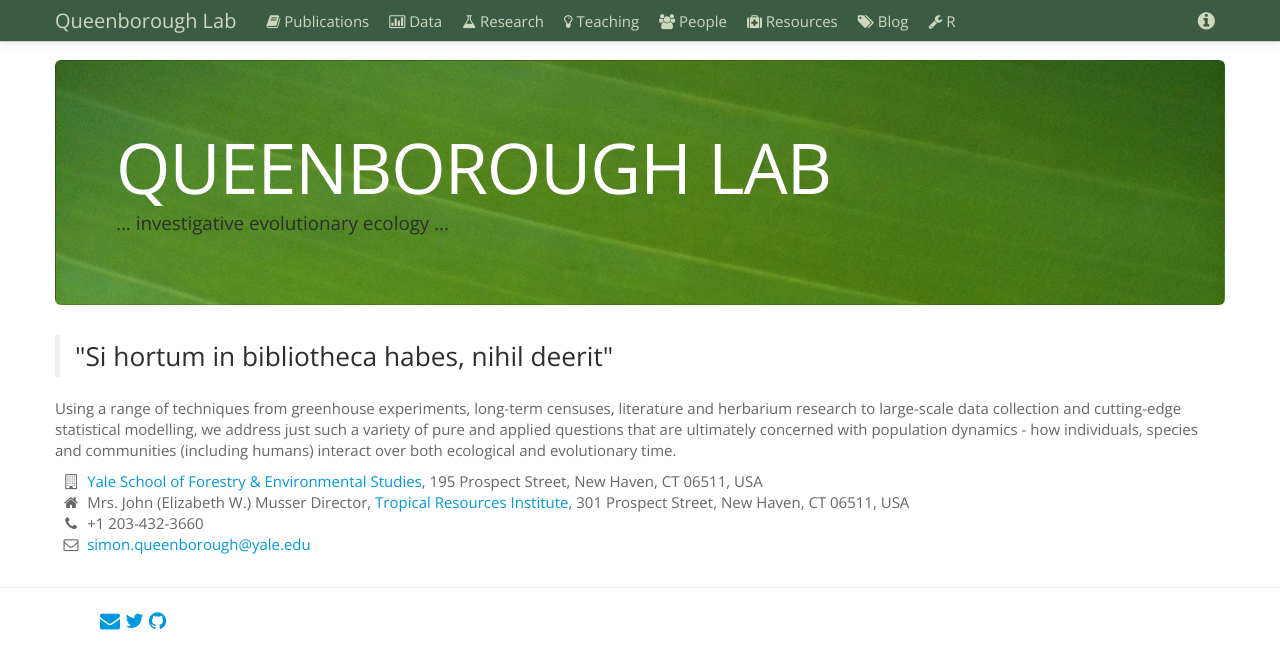
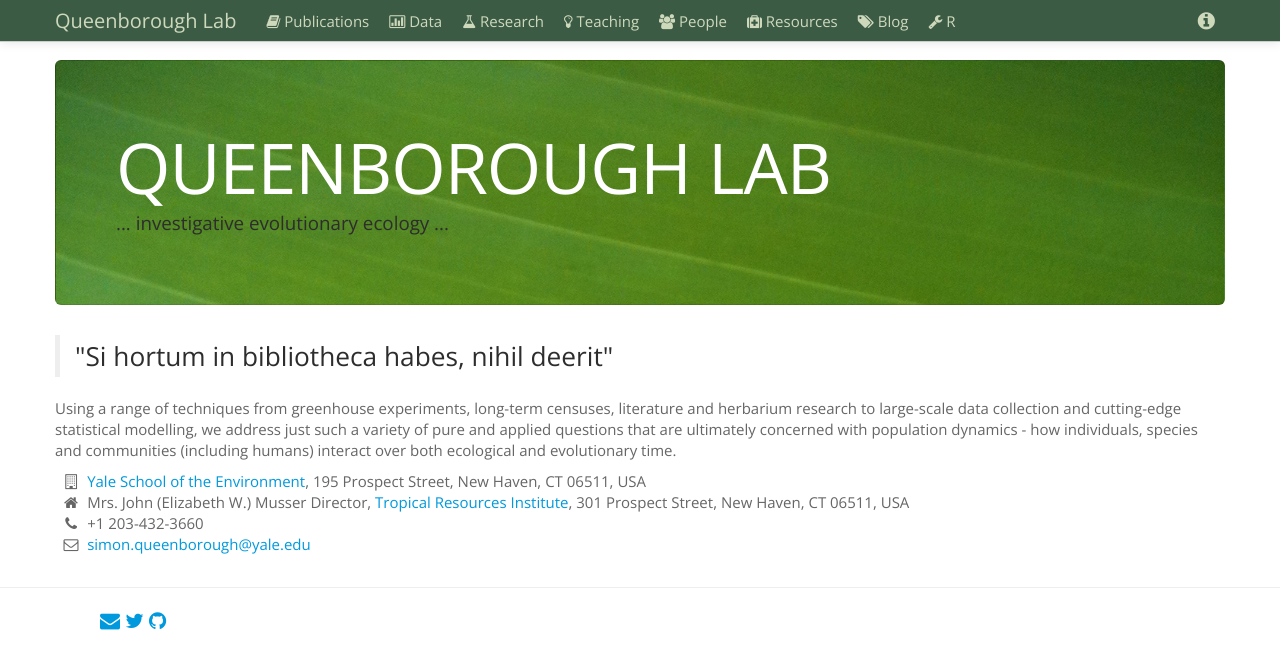
Before and after one commit to saq/saq.github.io, a Jekyll site: the page built from index.html, in a window 1280 px wide. Shown: the top 669 px of the page. Built offline with Jekyll 4.4.1, drawn with Linux system fonts in a browser that asks for light colours.

Commit message:
Update index.html

```diff
--- a/index.html
+++ b/index.html
@@ -32,8 +32,8 @@
 </p>-->
 
 <ul class="icons-ul">
-    <li><i class="icon-li icon-building"></i> <a href="http://environment.yale.edu/">Yale School of Forestry & Environmental Studies</a>, 195 Prospect Street, New Haven, CT 06511, USA </li>
-    <li><i class="icon-li icon-home"></i> Mrs. John (Elizabeth W.) Musser Director, <a href="http://environment.yale.edu/tri/">Tropical Resources Institute</a>, 301 Prospect Street, New Haven, CT 06511, USA </li>
+    <li><i class="icon-li icon-building"></i> <a href="http://environment.yale.edu/">Yale School of the Environment</a>, 195 Prospect Street, New Haven, CT 06511, USA </li>
+    <li><i class="icon-li icon-home"></i> Mrs. John (Elizabeth W.) Musser Director, <a href="http://tri.yale.edu/">Tropical Resources Institute</a>, 301 Prospect Street, New Haven, CT 06511, USA </li>
     <li><i class="icon-li icon-phone"> </i> +1 203-432-3660 </li>
 <li><i class="icon-li icon-envelope-alt"></i><a href="mailto:simon.queenborough@yale.edu">simon.queenborough@yale.edu</a> </li>
 
```
